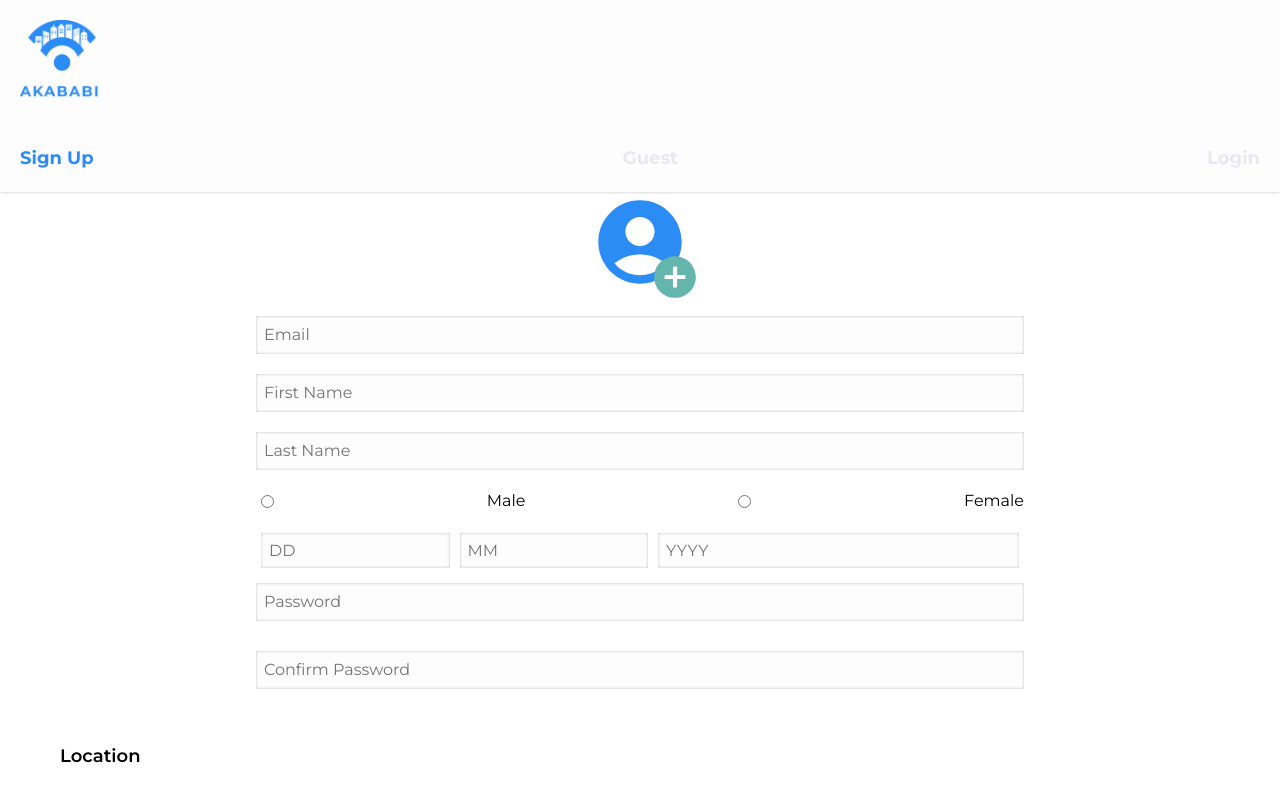
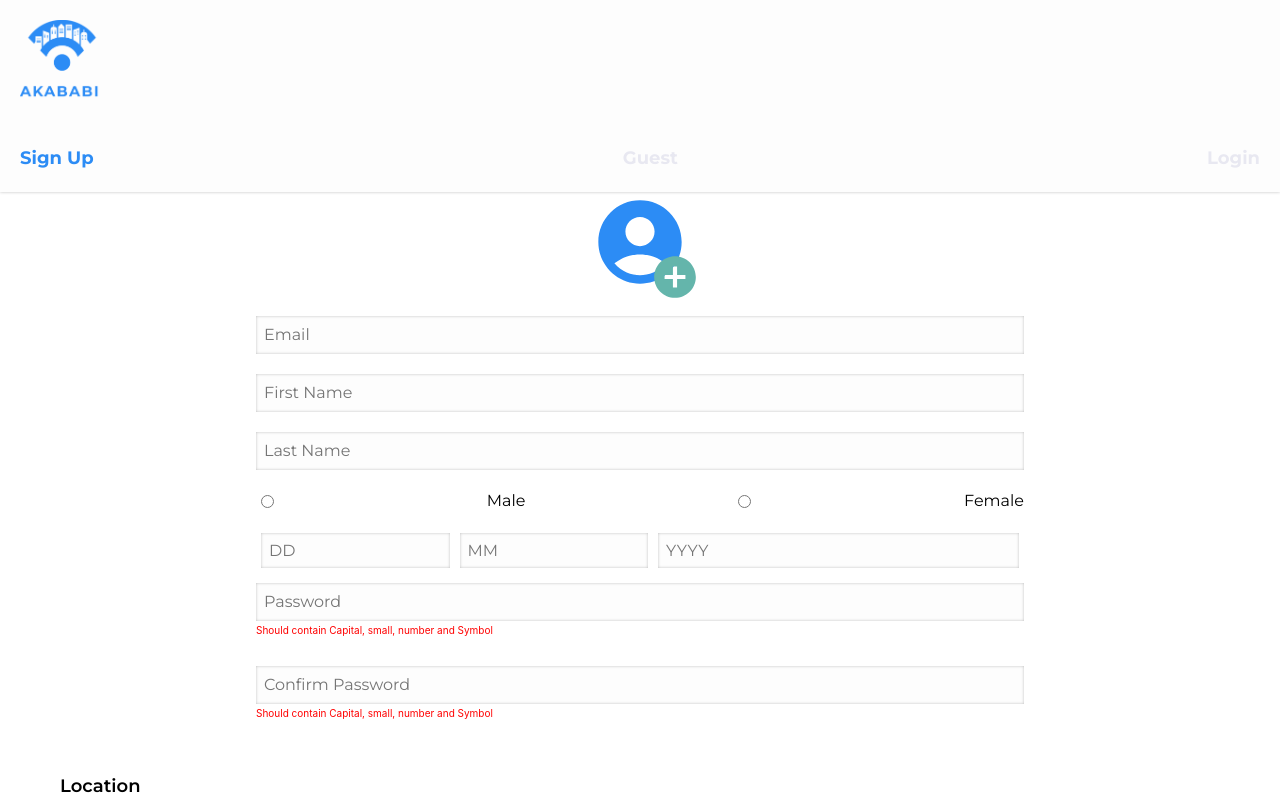
Before and after one commit to Code3six/AkababiReact, a React (Create React App) app: page /signup/info in a window 1280 px wide. Shown: the top 800 px of the page. Built offline with nearby package versions, Linux system fonts and the light colour scheme.

Commit message:
regex, done

```diff
--- a/src/pages/signUp/SignUpInfo.jsx
+++ b/src/pages/signUp/SignUpInfo.jsx
@@ -19,9 +19,8 @@ const SignUpInfo = () => {
       if(data === ''){
         setCondition(false)
       }else{
-        setCondition(true)
+            setCondition(true)
       }
-
     }
 
     useEffect(()=> {
@@ -77,10 +76,12 @@ const SignUpInfo = () => {
 
         <div className='password-container'>
           <input {...register('password', {pattern:/^(?=.*?[A-Z])(?=.*?[a-z])(?=.*?[0-9])(?=.*?[#?!@$ %^&*-]).{8,}$/})} type='password' placeholder='Password' required/>
+          <p style={{color: 'red', fontSize:'10px', marginTop: '3px'}}>Should contain Capital, small, number and Symbol</p>
         </div>
 
         <div className='password-container'>
           <input {...register('password2', {pattern:/^(?=.*?[A-Z])(?=.*?[a-z])(?=.*?[0-9])(?=.*?[#?!@$ %^&*-]).{8,}$/})}  type='password' placeholder='Confirm Password' required/>
+          <p style={{color: 'red', fontSize:'10px', marginTop: '3px'}}>Should contain Capital, small, number and Symbol</p>
         </div>
       <div className='signup_location'>
         <p>Location</p>
```
